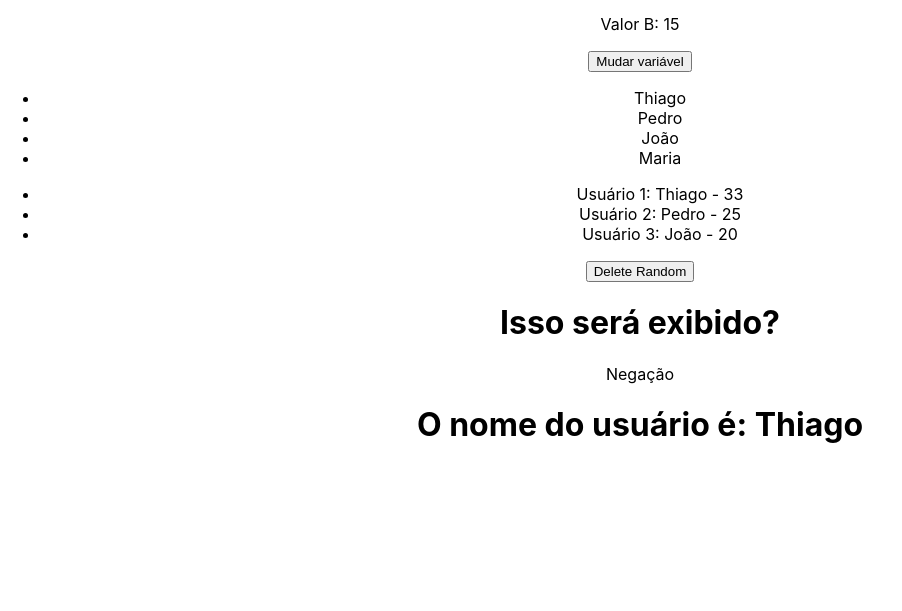
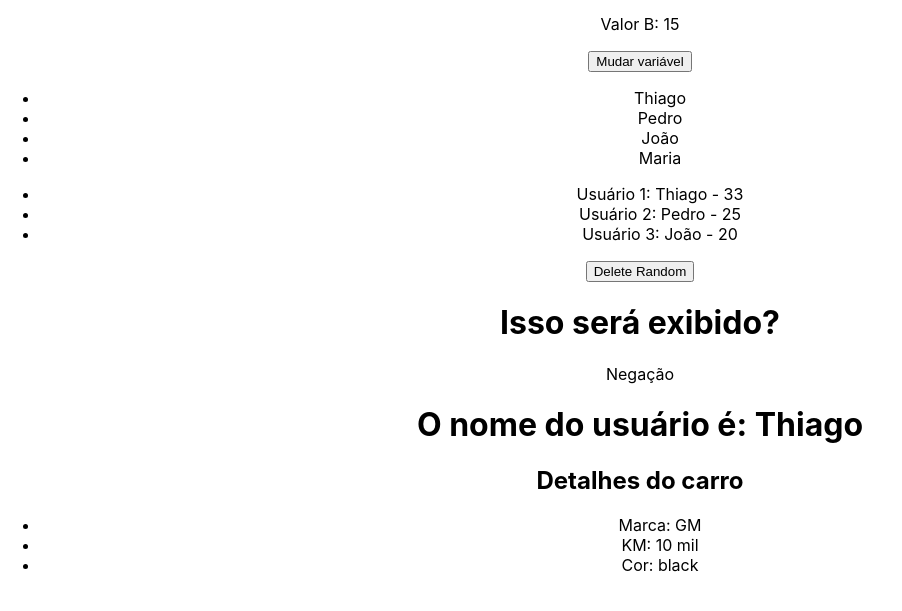
Before and after one commit to frinhanifrinhani/react_dz, a React (Create React App) app in the folder 3_AVANCANDO_EM_REACT/avancando/: page / in a window 1280 px wide. Shown: the part 1020-1631 px from the top of the page, without its empty margins (0-902 px from the left). Built offline with nearby package versions, Linux system fonts and the light colour scheme.

Commit message:
Props destructuring

```diff
--- a/3_AVANCANDO_EM_REACT/avancando/src/App.js
+++ b/3_AVANCANDO_EM_REACT/avancando/src/App.js
@@ -11,6 +11,7 @@ import './App.css';
 // imagem
 import City from "./assets/city.jpg";
 import ShowUserName from './components/ShowUserName';
+import CarDetails from './components/CarDetails';
 
 function App() {
 
@@ -47,6 +48,10 @@ function App() {
         <ShowUserName name={userName} />
       </div>
 
+      <div>
+        <CarDetails brand="GM" km="10 mil" color="black" />
+      </div>
+
     </div>
   );
 }
--- /dev/null
+++ b/3_AVANCANDO_EM_REACT/avancando/src/components/CarDetails.js
@@ -0,0 +1,14 @@
+const CarDetails = ({brand, km, color}) => {
+  return (
+    <div>
+        <h2>Detalhes do carro</h2>
+        <ul>
+            <li>Marca: {brand} </li>
+            <li>KM: {km} </li>
+            <li>Cor: {color} </li>
+        </ul>
+    </div>
+  )
+}
+
+export default CarDetails
```
